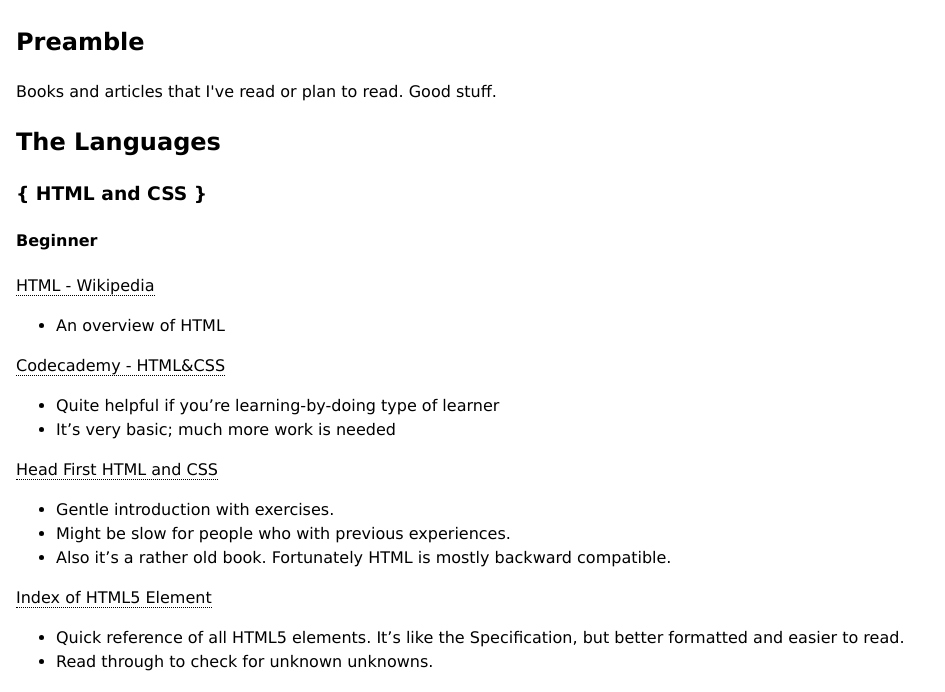
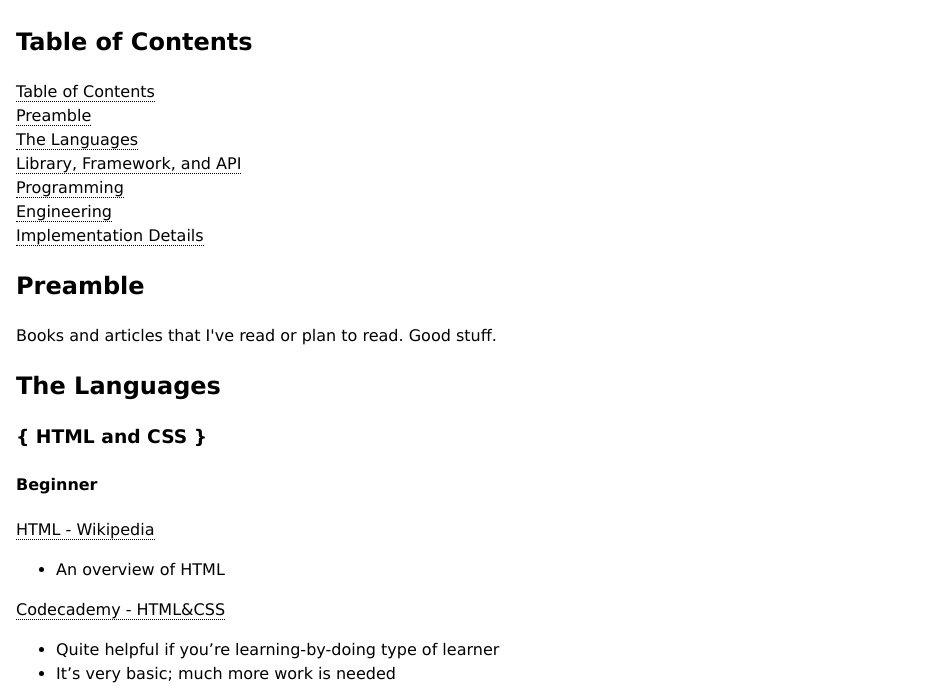
Before and after one commit to blaesus/liber, a website: page src/readwebdev/index.html in a window 1280 px wide. Shown: the part 83-775 px from the top of the page, without its empty margins (0-945 px from the left). Drawn offline with nearby package versions, Linux system fonts and the light colour scheme.

Commit message:
Add table of contents

```diff
--- a/src/readwebdev/index.html
+++ b/src/readwebdev/index.html
@@ -18,6 +18,8 @@
 </head>
   <body>
     <h1><a href="">Webdev Reading List</a></h1>
+    <h2>Table of Contents</h2>
+    <nav class="toc"></nav>
     <main>
       <h2>Preamble</h2>
       <p>
@@ -491,5 +493,7 @@
         </article>
       </section>
     </main>
+
+  <script src="./toc.js"></script>
   </body>
 </html>
--- /dev/null
+++ b/src/readwebdev/toc.js
@@ -0,0 +1,13 @@
+(function(window, document) {
+  'use strict'
+
+  const docDom = document.querySelector('.toc')
+  const heading2s = document.querySelectorAll('h2')
+
+  let headingContent = ''
+  for (let heading of Array.from(heading2s)) {
+    heading.id = heading.textContent
+    headingContent += `<a href="#${heading.textContent}" class="toc-item">${heading.innerText}</a><br/>`
+  }
+  docDom.innerHTML = headingContent
+})(window, document)
```
